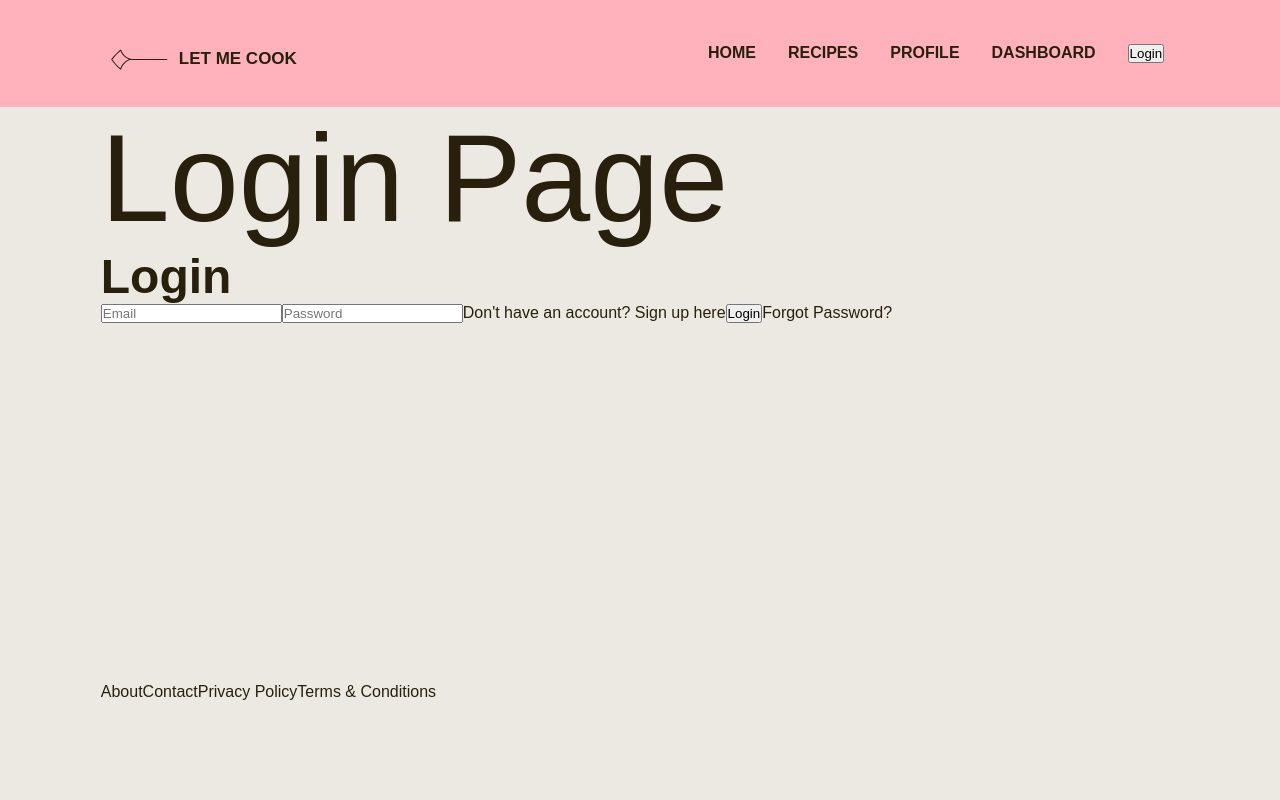
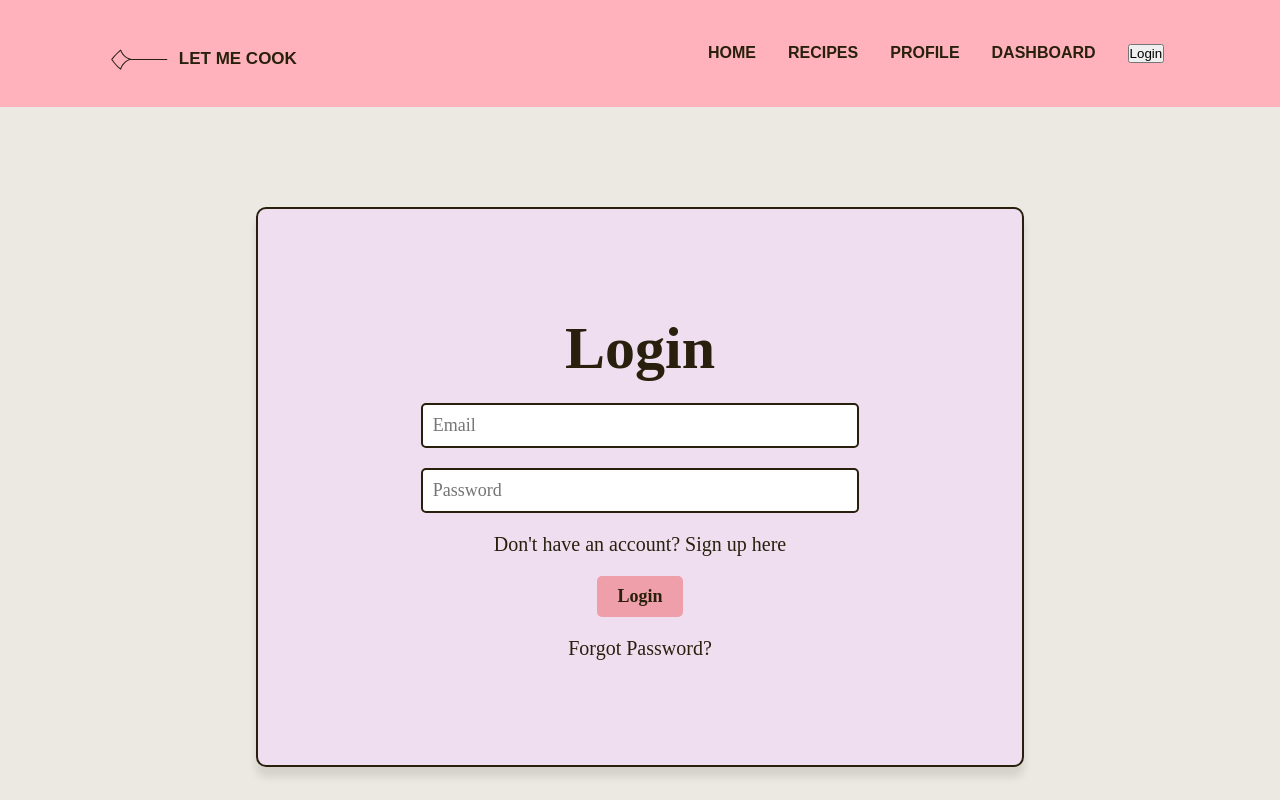
Before and after one commit to jennyhe-coder/LetMeCook-Documentation, a React (Vite) app in the folder client/: page /login in a window 1280 px wide. Shown: the top 800 px of the page. Built offline with nearby package versions, Linux system fonts and the light colour scheme; no server answers; a web font is replaced by a local one.

Commit message:
edited css for login/registration forms

```diff
--- a/client/src/pages/ForgotPassword.jsx
+++ b/client/src/pages/ForgotPassword.jsx
@@ -20,9 +20,11 @@ export default function ForgotPassword() {
     };
 
     return (
-        <div className="layout-wrapper">
-            <h1>Forgot Password</h1>
-            <form onSubmit={handleResetPassword}>
+        <div className="form-page">
+        <div className="center-container">
+            <form onSubmit={handleResetPassword} className='login-form'>
+                <h2>Forgot Password</h2>
+                <p>Enter your email address to receive a password reset link.</p>
                 <input
                     type="email"
                     value={email}
@@ -33,6 +35,7 @@ export default function ForgotPassword() {
                 <button type="submit">Send Reset Email</button>
                 {error && <p>{error}</p>}
             </form>
+            </div>
         </div>
     );
 }
--- a/client/src/pages/Login.jsx
+++ b/client/src/pages/Login.jsx
@@ -23,18 +23,19 @@ export default function Login() {
 
   return (
     <>
-      <div className="layout-wrapper">
-        <h1>Login Page</h1>
-        <form onSubmit={handleLogin}>
+    <div  className="form-page">
+      <div className="center-container">
+        <form className="login-form" onSubmit={handleLogin}>
           <h2>Login</h2>
           <input value={email} onChange={(e) => setEmail(e.target.value)} placeholder="Email" />
           <input value={password} onChange={(e) => setPassword(e.target.value)} placeholder="Password" />
-          <Link to="/register" variant = "body2">Don't have an account? Sign up here</Link>
+          <Link to="/register" className="link">Don't have an account? Sign up here</Link>
           <button type="submit">Login</button>
-          <Link to="/forgot-password" variant="body2">Forgot Password?</Link>
+          <Link to="/forgot-password" className="link">Forgot Password?</Link>
           {error.length > 0 && <p>{error}</p>}
         </form>
       </div>
+    </div>
     </>
   );
 }
--- a/client/src/pages/Register.jsx
+++ b/client/src/pages/Register.jsx
@@ -49,9 +49,9 @@ export default function Register() {
 
     return(
         <>
-        <div className="layout-wrapper">
-            <h1>Register Page</h1>
-            <form onSubmit={handleRegister}>
+        <div className="form-page">
+            <div className="center-container">
+                <form onSubmit={handleRegister} className='login-form'>
                 <h2>Register</h2>
                 <input value={firstName} onChange={(e) => setFirstName(e.target.value)} placeholder='FirstName'/>
                 <input value={lastName} onChange={(e) => {setLastName(e.target.value)}} placeholder='LastName' />
@@ -61,6 +61,7 @@ export default function Register() {
                 {error.length > 0 && <p>{error}</p>}
                 </form>
             </div>
+        </div>
         </>
     );
 }
--- a/client/src/pages/ResetPassword.jsx
+++ b/client/src/pages/ResetPassword.jsx
@@ -28,8 +28,9 @@ export default function ResetPassword() {
     };
 
     return(
-        <form onSubmit={handleResetPassword} className="layout-wrapper">
-            <h1>Reset Password</h1>
+        <div className='form-page'>
+        <form onSubmit={handleResetPassword} className="login-form">
+            <h2>Reset Password</h2>
             <input
                 type="password"
                 value={password}
@@ -47,5 +48,6 @@ export default function ResetPassword() {
             <button type="submit">Reset Password</button>
             {error && <p className="error-message">{error}</p>}
         </form>
+        </div>
     );
 }
--- a/client/src/styles.css
+++ b/client/src/styles.css
@@ -674,3 +674,84 @@ p {
   line-height: 70px;
   bottom: 180px;
 }
+
+.login-form {
+  display: flex;
+  flex-direction: column;
+  align-items: center;
+  justify-content: center;
+  max-width: 500px;
+  gap: 20px;
+
+}
+
+.login-form h2 {
+  font-family: Archer;
+  font-size: 60px;
+  font-style: normal;
+  font-weight: 600;
+  line-height: normal;
+  color: #28200d;
+}
+
+.login-form input {
+  width: 150%;
+  padding: 10px;
+  border: 2px solid #28200d;
+  border-radius: 5px;
+  font-family: Archer;
+  font-size: 18px;
+  font-style: normal;
+  font-weight: 500;
+}
+
+.login-form button {
+  padding: 10px 20px;
+  border: none;
+  border-radius: 5px;
+  background-color: #ef9fa9;
+  color: #28200d;
+  font-family: Archer;
+  font-size: 18px;
+  font-style: normal;
+  font-weight: 600;
+  cursor: pointer;
+}
+.login-form button:hover {
+  background-color: #28200d;
+  color: #ef9fa9;
+}
+
+.link {
+  color: #28200d;
+  text-decoration: none;
+  font-family: Archer;
+  font-size: 20px;
+  font-style: normal;
+  font-weight: 500;
+}
+.link:hover {
+  text-decoration: underline;
+}
+
+.center-container {
+  display: flex;
+  flex-direction: column;
+  align-items: center;
+  justify-content: center;
+  height: 70vh;
+  width: 60%;
+  background-color: #f0d8fb9a;  border-style: solid;
+  border-color: #28200d;
+  border-width: 2px;
+  border-radius: 10px;
+  box-shadow: 0 10px 8px rgba(0, 0, 0, 0.1);
+}
+
+.form-page {
+  min-height: (100vh - 80px);
+  display: flex;
+  align-items: center;
+  justify-content: center;
+  padding-top: 100px;
+}
```
Lines whose indentation alone changed are shown as unchanged.
